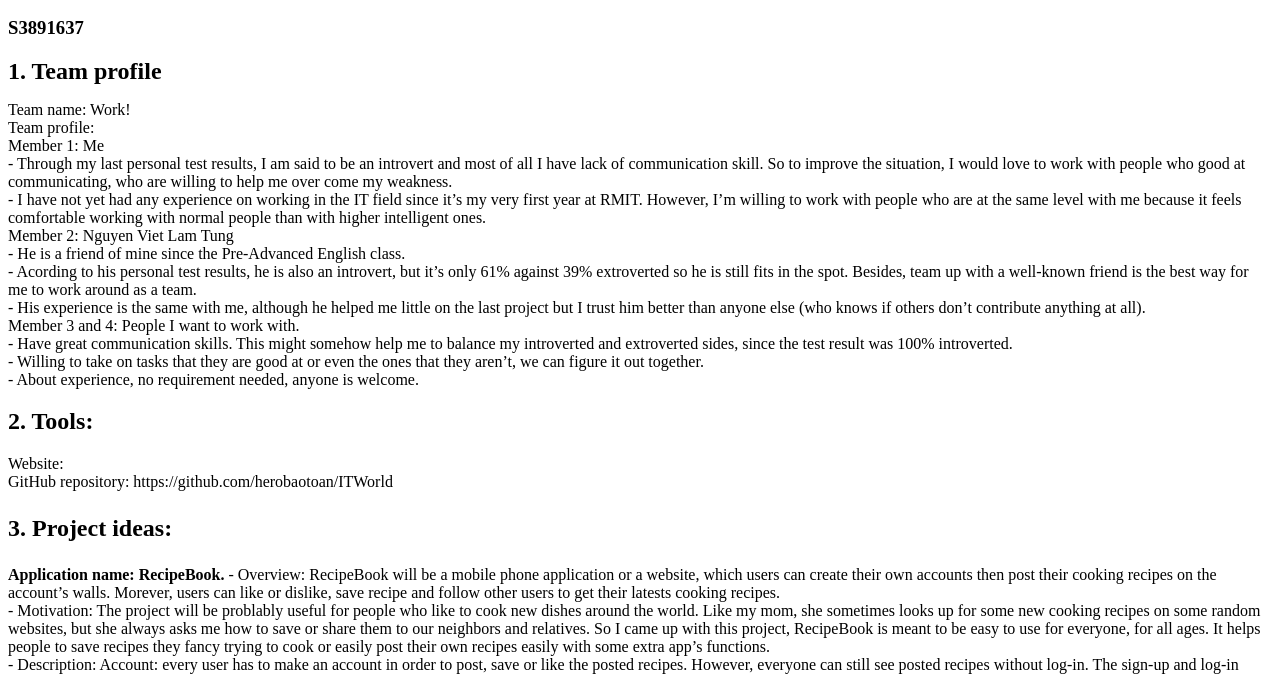
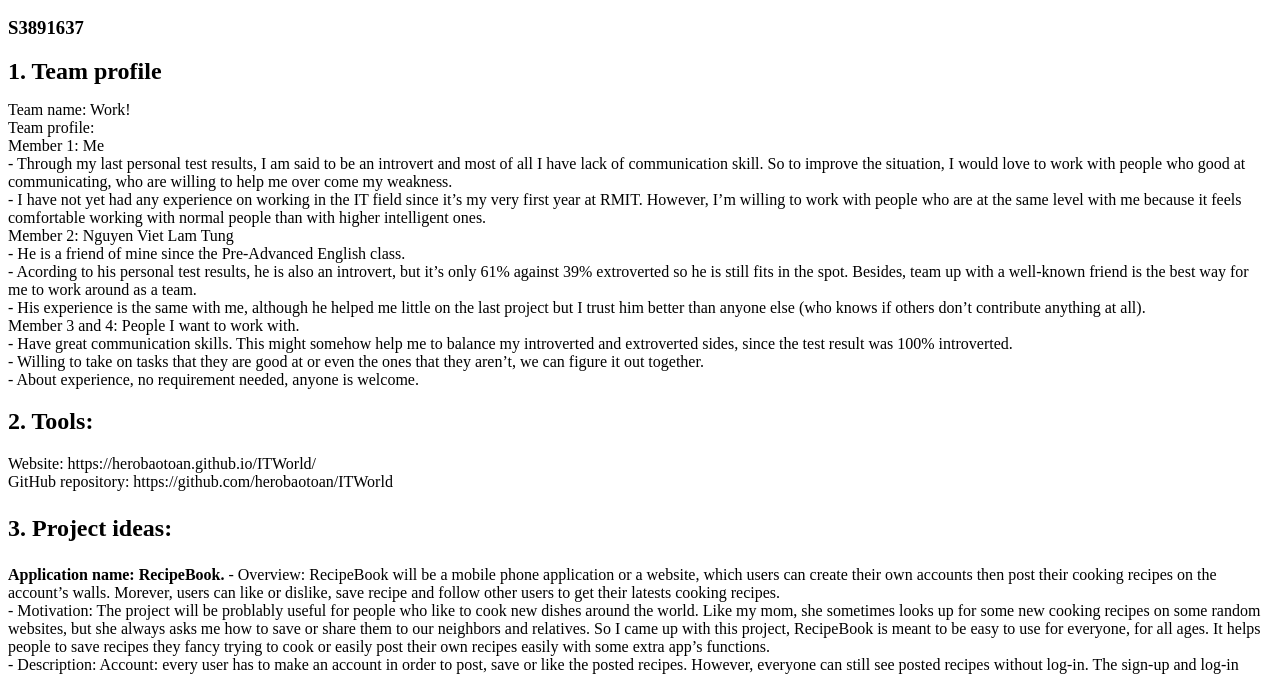
Before and after one commit to herobaotoan/ITWorld, a plain HTML site: page index.html in a window 1280 px wide. Shown: the part 110-785 px from the top of the page. Drawn offline with Linux system fonts and the light colour scheme.

Commit message:
Add Website link.

```diff
--- a/index.html
+++ b/index.html
@@ -22,7 +22,7 @@
 <br>-	Willing to take on tasks that they are good at or even the ones that they aren’t, we can figure it out together.
 <br>-	About experience, no requirement needed, anyone is welcome.</p1>
   <h2 style="font-size:150%">2. Tools:</h2>
-  <p2> Website:
+  <p2> Website: https://herobaotoan.github.io/ITWorld/
 <br>GitHub repository: https://github.com/herobaotoan/ITWorld </p2>
   <h3 style="font-size:150%">3. Project ideas:</h3>
   <p3 style="font-weight:bolder">Application name: RecipeBook.</p3>
```
